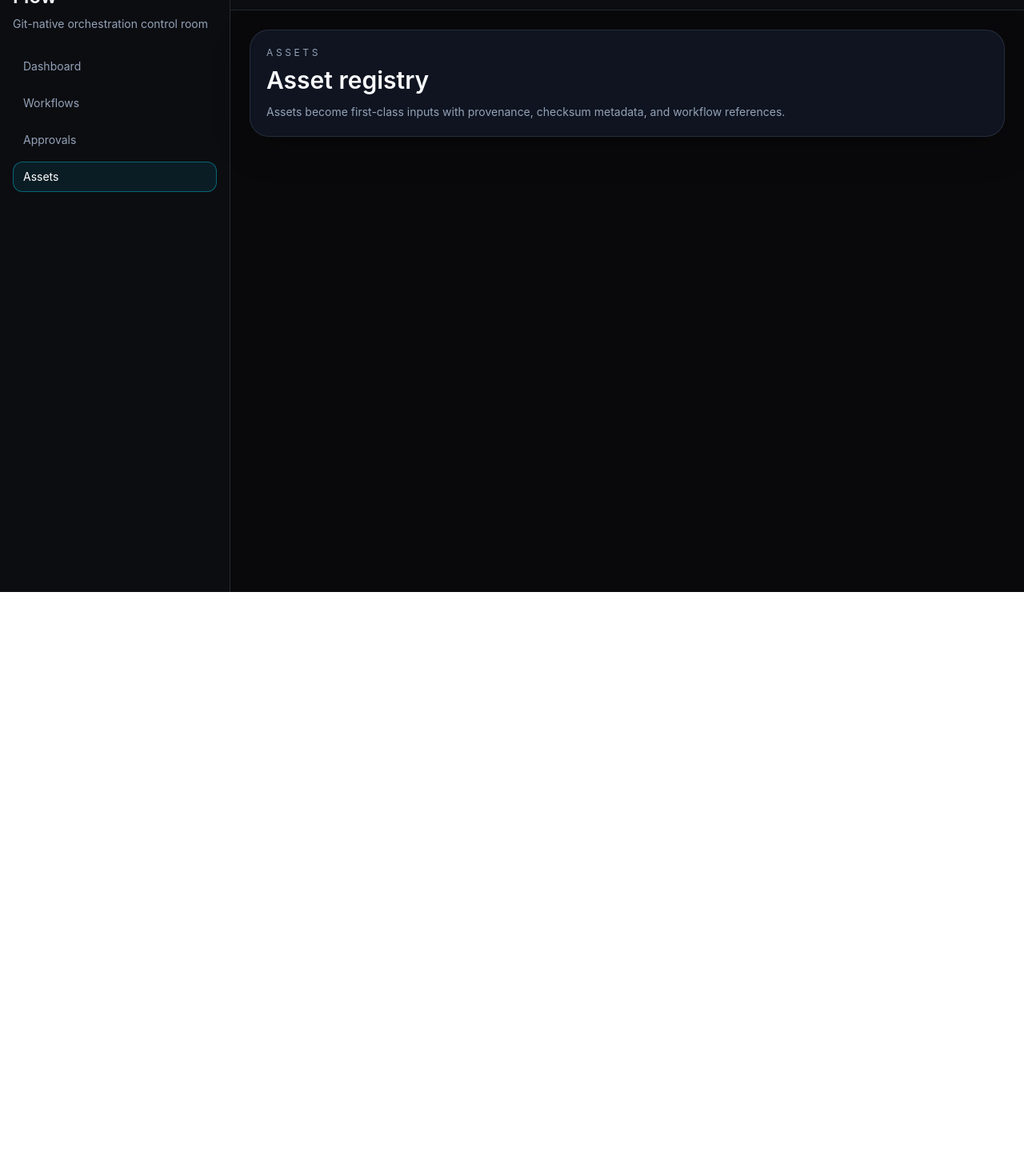
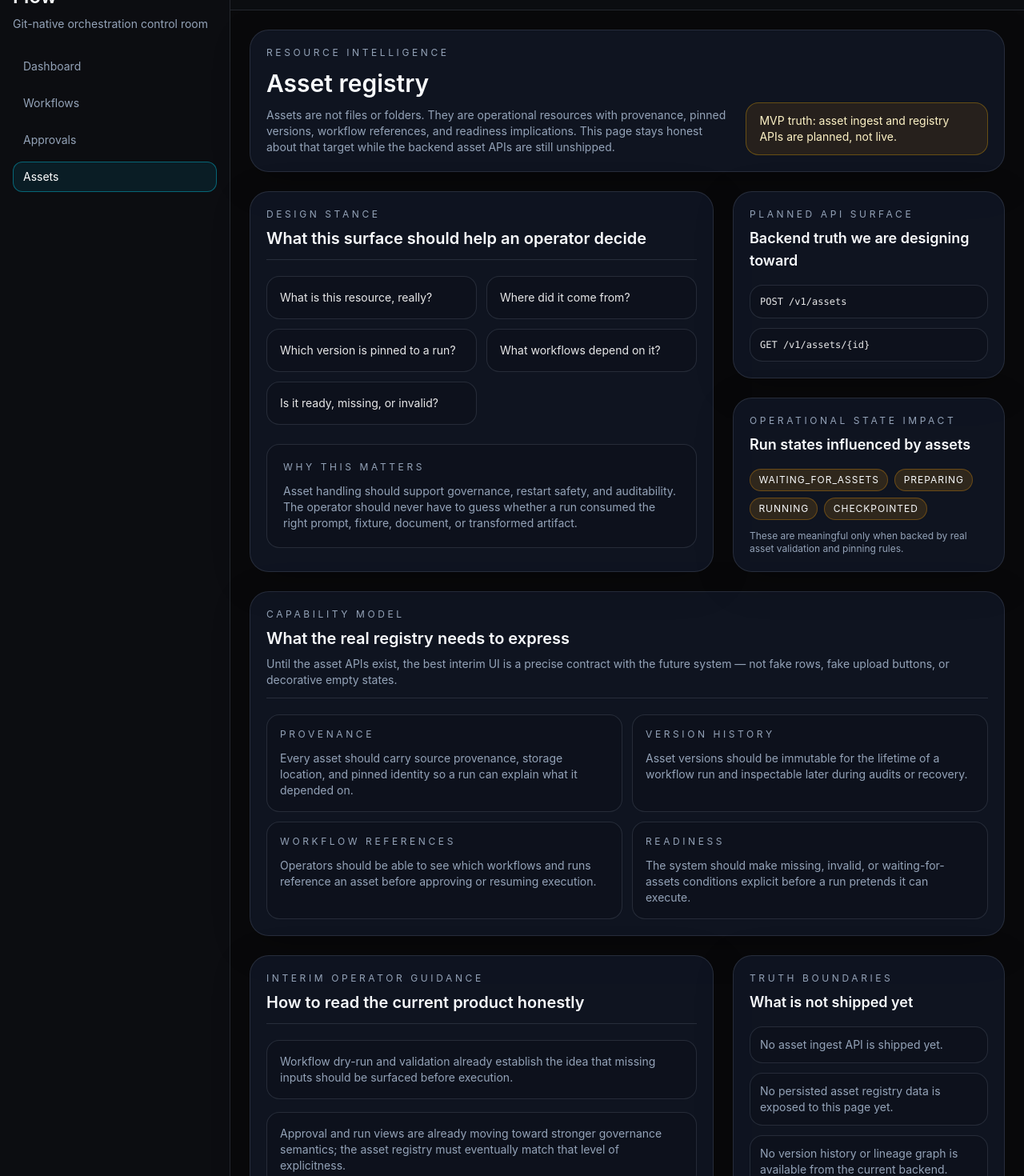
Before and after one commit to ralleh-ai/ralleh-flow, a Nuxt app in the folder apps/web/: page /assets in a window 1280 px wide. Shown: the part 60-1530 px from the top of the page at 80% size. Before the commit the page ends 800 px from the top, so only its background shows below. Built offline with nearby package versions, Linux system fonts and the light colour scheme; no server answers.

Commit message:
Reframe asset page around provenance truth

```diff
--- a/apps/web/pages/assets.vue
+++ b/apps/web/pages/assets.vue
@@ -1,9 +1,166 @@
+<script setup lang="ts">
+const plannedCapabilities = [
+  {
+    title: 'Provenance',
+    detail: 'Every asset should carry source provenance, storage location, and pinned identity so a run can explain what it depended on.'
+  },
+  {
+    title: 'Version history',
+    detail: 'Asset versions should be immutable for the lifetime of a workflow run and inspectable later during audits or recovery.'
+  },
+  {
+    title: 'Workflow references',
+    detail: 'Operators should be able to see which workflows and runs reference an asset before approving or resuming execution.'
+  },
+  {
+    title: 'Readiness',
+    detail: 'The system should make missing, invalid, or waiting-for-assets conditions explicit before a run pretends it can execute.'
+  }
+]
+
+const operatorQuestions = [
+  'What is this resource, really?',
+  'Where did it come from?',
+  'Which version is pinned to a run?',
+  'What workflows depend on it?',
+  'Is it ready, missing, or invalid?'
+]
+
+const plannedApi = [
+  'POST /v1/assets',
+  'GET /v1/assets/{id}'
+]
+
+const plannedStates = [
+  'waiting_for_assets',
+  'preparing',
+  'running',
+  'checkpointed'
+]
+
+const truthBoundaries = [
+  'No asset ingest API is shipped yet.',
+  'No persisted asset registry data is exposed to this page yet.',
+  'No version history or lineage graph is available from the current backend.',
+  'Run-specific asset pinning remains planned, not implemented on this screen.'
+]
+</script>
+
 <template>
-  <div class="rf-card">
-    <div class="text-xs uppercase tracking-[0.3em] text-[color:var(--rf-muted)]">Assets</div>
-    <h1 class="mt-2 text-3xl font-semibold">Asset registry</h1>
-    <p class="mt-3 text-sm text-[color:var(--rf-muted)]">
-      Assets become first-class inputs with provenance, checksum metadata, and workflow references.
-    </p>
+  <div class="space-y-6">
+    <section class="rf-card">
+      <div class="flex flex-col gap-4 xl:flex-row xl:items-end xl:justify-between">
+        <div>
+          <p class="text-xs uppercase tracking-[0.3em] text-[color:var(--rf-muted)]">Resource intelligence</p>
+          <h1 class="mt-3 text-2xl font-semibold md:text-3xl">Asset registry</h1>
+          <p class="mt-3 max-w-4xl text-sm text-[color:var(--rf-muted)]">
+            Assets are not files or folders. They are operational resources with provenance, pinned versions, workflow references, and readiness implications. This page stays honest about that target while the backend asset APIs are still unshipped.
+          </p>
+        </div>
+        <div class="rounded-2xl border border-amber-400/30 bg-amber-500/10 px-4 py-3 text-sm text-amber-100">
+          MVP truth: asset ingest and registry APIs are planned, not live.
+        </div>
+      </div>
+    </section>
+
+    <section class="grid gap-6 xl:grid-cols-[minmax(0,1.2fr)_340px]">
+      <section class="rf-card min-w-0">
+        <div class="border-b border-[color:var(--rf-border)] pb-3">
+          <div class="text-xs uppercase tracking-[0.3em] text-[color:var(--rf-muted)]">Design stance</div>
+          <h2 class="mt-2 text-xl font-semibold">What this surface should help an operator decide</h2>
+        </div>
+
+        <div class="mt-5 grid gap-3 md:grid-cols-2">
+          <div
+            v-for="question in operatorQuestions"
+            :key="question"
+            class="rounded-2xl border border-[color:var(--rf-border)] bg-black/10 p-4 text-sm text-white/90"
+          >
+            {{ question }}
+          </div>
+        </div>
+
+        <div class="mt-6 rounded-2xl border border-[color:var(--rf-border)] bg-black/10 p-5">
+          <div class="text-xs uppercase tracking-[0.3em] text-[color:var(--rf-muted)]">Why this matters</div>
+          <p class="mt-3 text-sm text-[color:var(--rf-muted)]">
+            Asset handling should support governance, restart safety, and auditability. The operator should never have to guess whether a run consumed the right prompt, fixture, document, or transformed artifact.
+          </p>
+        </div>
+      </section>
+
+      <aside class="space-y-6">
+        <section class="rf-card">
+          <div class="text-xs uppercase tracking-[0.3em] text-[color:var(--rf-muted)]">Planned API surface</div>
+          <h2 class="mt-2 text-lg font-semibold">Backend truth we are designing toward</h2>
+          <ul class="mt-4 space-y-3 text-sm text-[color:var(--rf-muted)]">
+            <li v-for="endpoint in plannedApi" :key="endpoint" class="rounded-2xl border border-[color:var(--rf-border)] bg-black/10 p-3 font-mono text-xs text-white/90">
+              {{ endpoint }}
+            </li>
+          </ul>
+        </section>
+
+        <section class="rf-card">
+          <div class="text-xs uppercase tracking-[0.3em] text-[color:var(--rf-muted)]">Operational state impact</div>
+          <h2 class="mt-2 text-lg font-semibold">Run states influenced by assets</h2>
+          <div class="mt-4 flex flex-wrap gap-2">
+            <span v-for="state in plannedStates" :key="state" class="rf-badge rf-badge--warn">{{ state }}</span>
+          </div>
+          <p class="mt-3 text-xs text-[color:var(--rf-muted)]">
+            These are meaningful only when backed by real asset validation and pinning rules.
+          </p>
+        </section>
+      </aside>
+    </section>
+
+    <section class="rf-card">
+      <div class="border-b border-[color:var(--rf-border)] pb-3">
+        <div class="text-xs uppercase tracking-[0.3em] text-[color:var(--rf-muted)]">Capability model</div>
+        <h2 class="mt-2 text-xl font-semibold">What the real registry needs to express</h2>
+        <p class="mt-2 text-sm text-[color:var(--rf-muted)]">
+          Until the asset APIs exist, the best interim UI is a precise contract with the future system — not fake rows, fake upload buttons, or decorative empty states.
+        </p>
+      </div>
+
+      <div class="mt-5 grid gap-3 lg:grid-cols-2">
+        <div
+          v-for="capability in plannedCapabilities"
+          :key="capability.title"
+          class="rounded-2xl border border-[color:var(--rf-border)] bg-black/10 p-4"
+        >
+          <div class="text-xs uppercase tracking-[0.3em] text-[color:var(--rf-muted)]">{{ capability.title }}</div>
+          <p class="mt-3 text-sm text-[color:var(--rf-muted)]">{{ capability.detail }}</p>
+        </div>
+      </div>
+    </section>
+
+    <section class="grid gap-6 xl:grid-cols-[minmax(0,1.2fr)_340px]">
+      <section class="rf-card">
+        <div class="border-b border-[color:var(--rf-border)] pb-3">
+          <div class="text-xs uppercase tracking-[0.3em] text-[color:var(--rf-muted)]">Interim operator guidance</div>
+          <h2 class="mt-2 text-xl font-semibold">How to read the current product honestly</h2>
+        </div>
+        <ul class="mt-5 space-y-4 text-sm text-[color:var(--rf-muted)]">
+          <li class="rounded-2xl border border-[color:var(--rf-border)] bg-black/10 p-4">
+            Workflow dry-run and validation already establish the idea that missing inputs should be surfaced before execution.
+          </li>
+          <li class="rounded-2xl border border-[color:var(--rf-border)] bg-black/10 p-4">
+            Approval and run views are already moving toward stronger governance semantics; the asset registry must eventually match that level of explicitness.
+          </li>
+          <li class="rounded-2xl border border-[color:var(--rf-border)] bg-black/10 p-4">
+            The right future slice after backend asset APIs land is not a file browser. It is a provenance and dependency console with run/workflow references.
+          </li>
+        </ul>
+      </section>
+
+      <aside class="rf-card">
+        <div class="text-xs uppercase tracking-[0.3em] text-[color:var(--rf-muted)]">Truth boundaries</div>
+        <h2 class="mt-2 text-lg font-semibold">What is not shipped yet</h2>
+        <ul class="mt-4 space-y-3 text-sm text-[color:var(--rf-muted)]">
+          <li v-for="item in truthBoundaries" :key="item" class="rounded-2xl border border-[color:var(--rf-border)] bg-black/10 p-3">
+            {{ item }}
+          </li>
+        </ul>
+      </aside>
+    </section>
   </div>
 </template>
```
